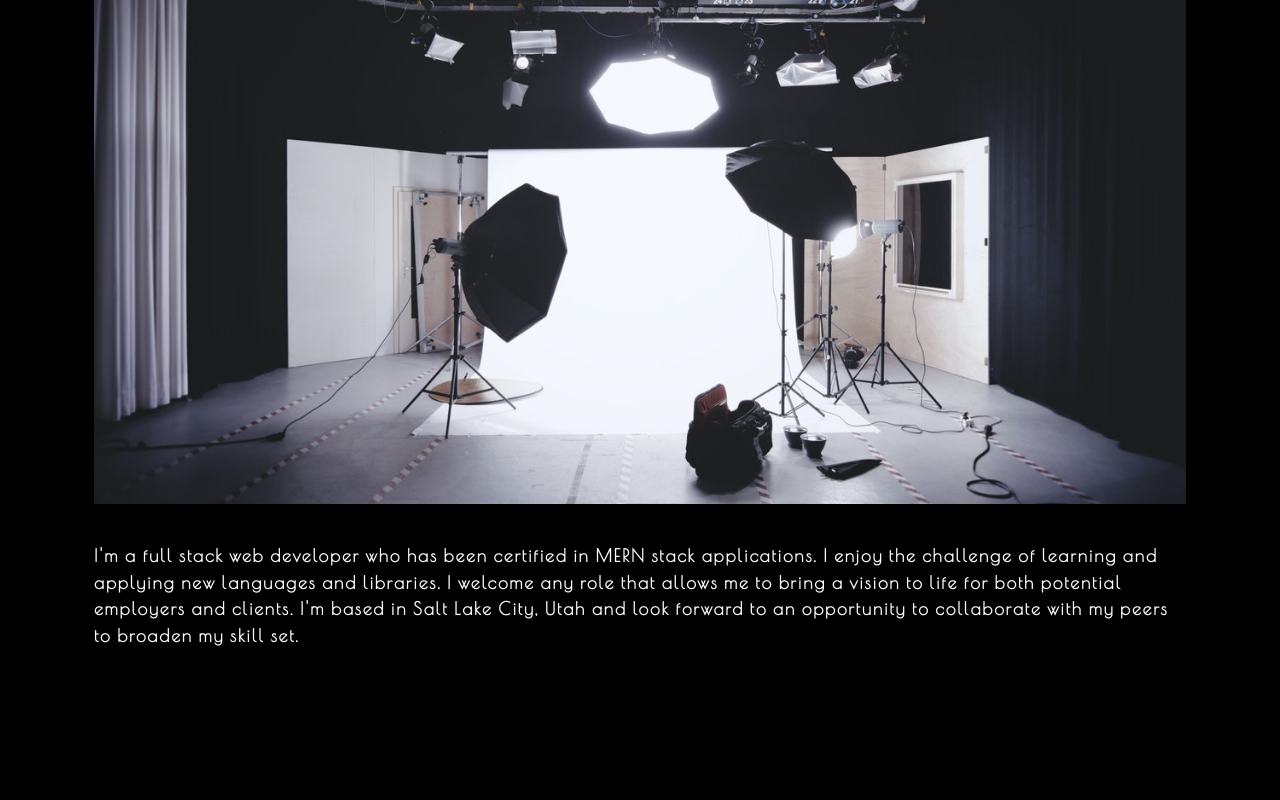
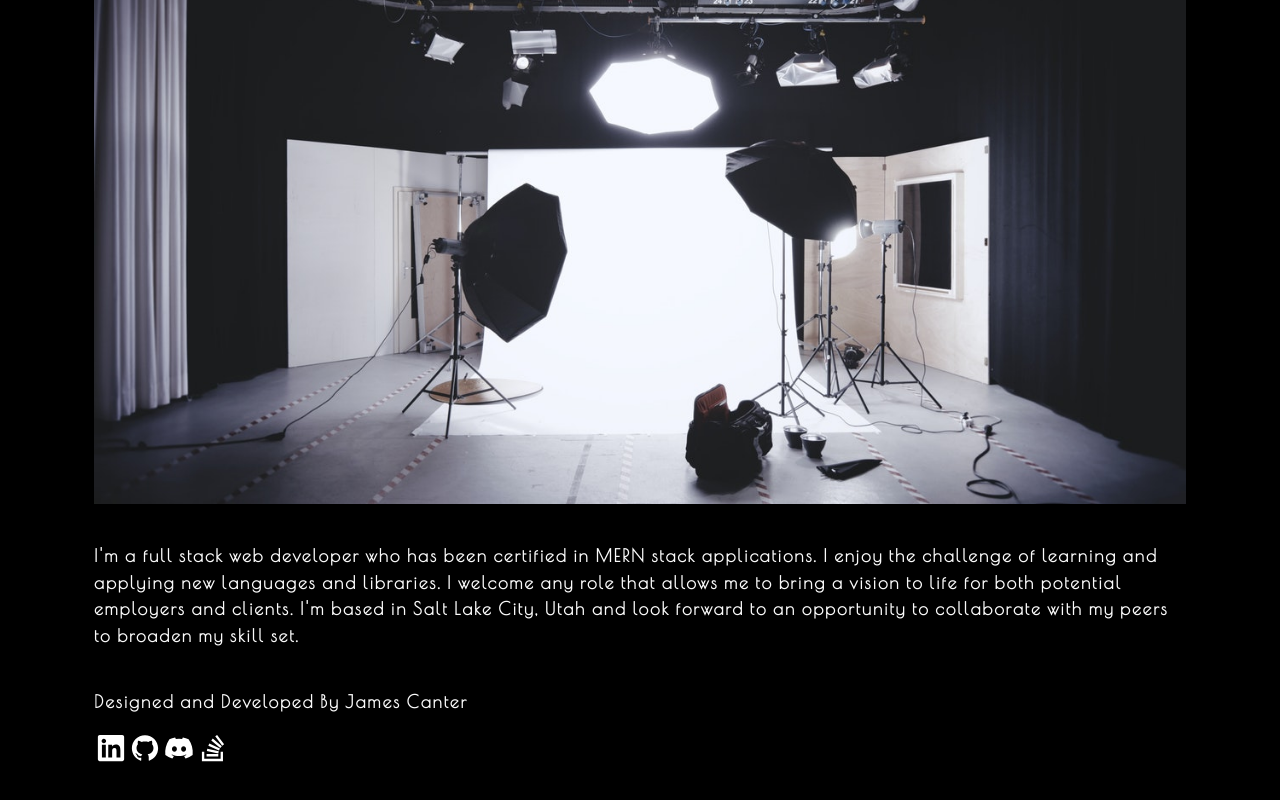
Before and after one commit to Cantalorian/react-portfolio, a React (Create React App) app in the folder react-portfolio/: page / in a window 1280 px wide. Shown: the part 1477-2277 px from the top of the page. Before the commit the page ends 2216 px from the top, so only its background shows below. Built offline with nearby package versions, Linux system fonts and the light colour scheme.

Commit message:
changing file structure, added footer

```diff
--- a/react-portfolio/package.json
+++ b/react-portfolio/package.json
@@ -8,6 +8,7 @@
     "@testing-library/user-event": "^12.8.3",
     "react": "^17.0.2",
     "react-dom": "^17.0.2",
+    "react-icons": "^4.2.0",
     "react-scripts": "4.0.3"
   },
   "scripts": {
--- a/react-portfolio/src/App.js
+++ b/react-portfolio/src/App.js
@@ -1,8 +1,11 @@
 import React, { useState } from 'react';
+
+// components
 import About from './components/About';
 import Nav from './components/Nav';
-import Gallery from './components/Gallery';
+import Portfolio from './components/Portfolio';
 import ContactForm from './components/Contact';
+import Footer from './components/Footer';
 
 function App() {
   const [categories] = useState([
@@ -31,12 +34,14 @@ function App() {
       <main>
         {!contactSelected ? (
           <>
-            <Gallery currentCategory={currentCategory}></Gallery>
+            <Portfolio currentCategory={currentCategory}></Portfolio>
             <About></About>
           </>
         ) : (
             <ContactForm></ContactForm>
           )}
+
+        <Footer></Footer>
       </main>
     </div>
   );
--- /dev/null
+++ b/react-portfolio/src/components/Footer/index.js
@@ -0,0 +1,24 @@
+import React from 'react';
+import '../../index.css';
+
+// icons for contact / sites
+import { AiFillGithub } from 'react-icons/ai';
+import { FaLinkedin } from 'react-icons/fa';
+import { FaStackOverflow } from 'react-icons/fa';
+import { FaDiscord } from 'react-icons/fa';
+
+function Footer() {
+    return (
+        <div className='footer'>
+            <p>Designed and Developed By James Canter</p>
+            <a href='https://www.linkedin.com/in/james-canter-b807b5128/' target='_blank'><FaLinkedin color='white' size={30}/></a>
+            <a href='https://github.com/Cantalorian' target='_blank'><AiFillGithub color='white' size={30}/></a>
+            <a href='https://discordapp.com/users/535379203240099840/' target='_blank'><FaDiscord color='white' size={30}/></a>
+            <a href='https://stackoverflow.com/users/15095678/cantalorian' target='_blank'><FaStackOverflow color='white' size={30}/></a>
+        </div>
+    )
+};
+
+
+
+export default Footer;
--- a/react-portfolio/src/components/Gallery/index.js
+++ b/react-portfolio/src/components/Portfolio/index.js
@@ -2,7 +2,7 @@ import React from 'react';
 import { capitalizeFirstLetter } from '../../utils/helpers';
 import PhotoList from '../Photolist';
 
-function Gallery(props) {
+function Portfolio(props) {
   const { currentCategory } = props;
   return (
     <section>
@@ -13,4 +13,4 @@ function Gallery(props) {
   );
 }
 
-export default Gallery;
+export default Portfolio;
```
Also changed, not shown: 1 other file (tests, documents, lock files or other folders).
